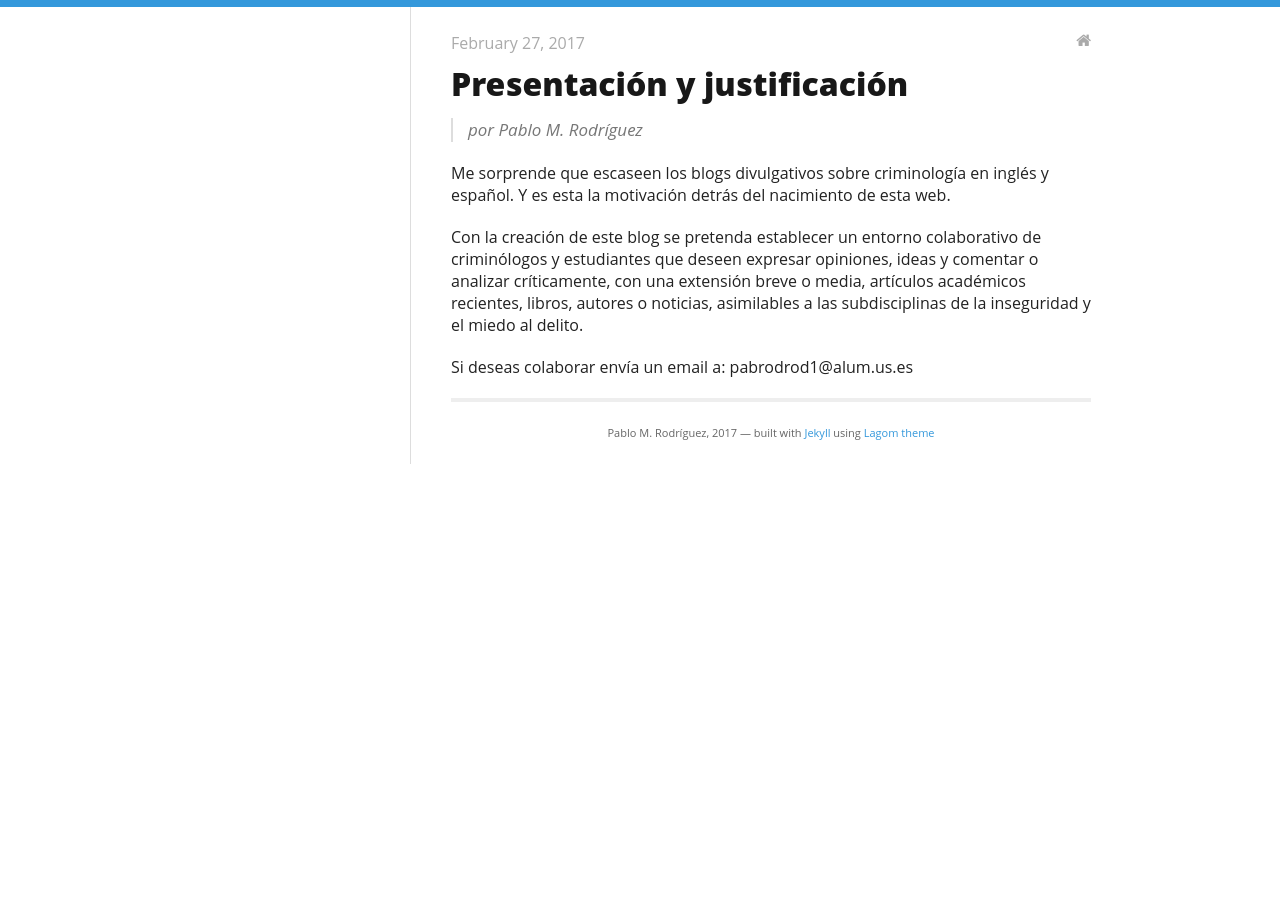
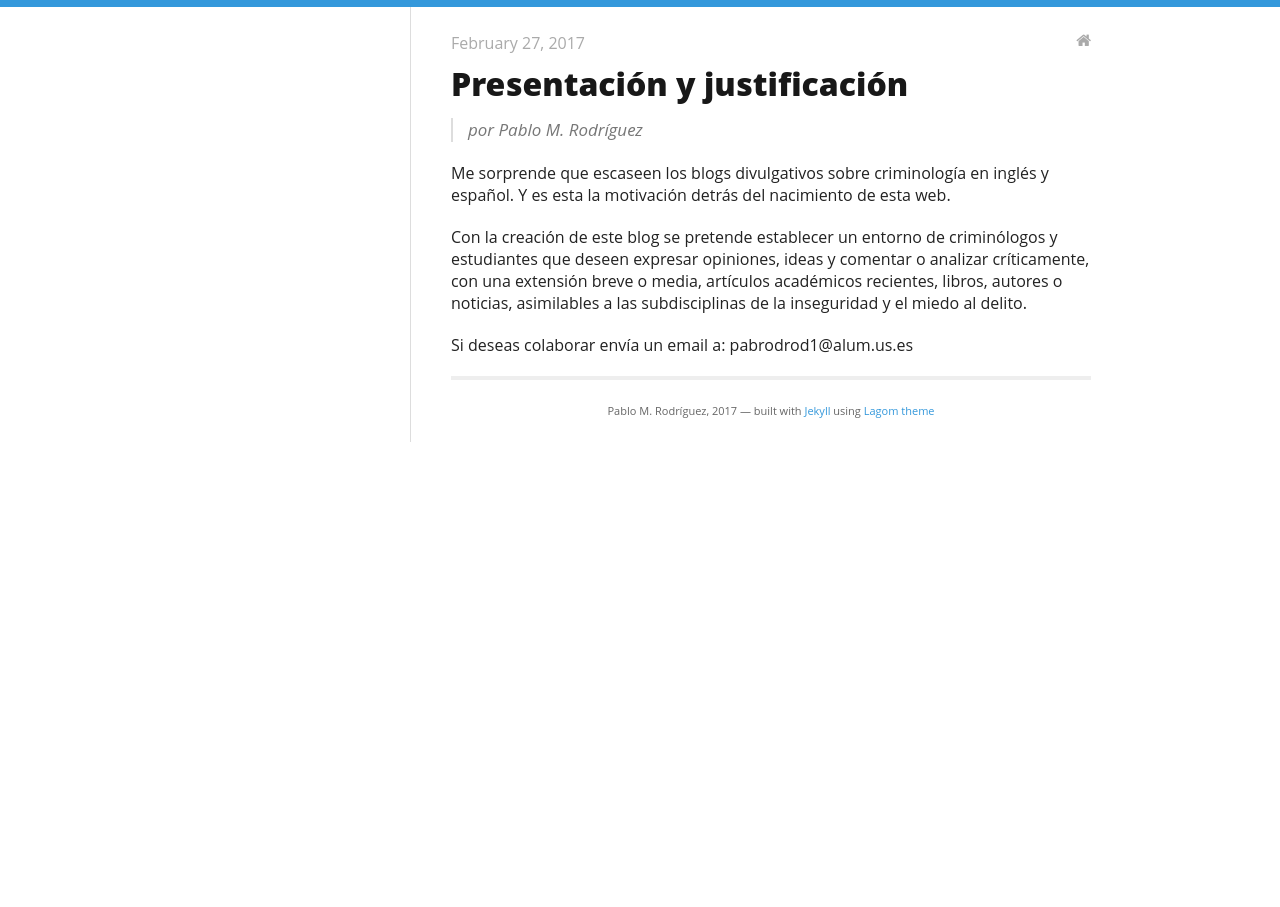
Before and after one commit to fearofcrime/fearofcrime.github.io, a Jekyll site: the page built from _posts/2017-02-27-presentacion.md, in a window 1280 px wide. Built offline with Jekyll 4.4.1, drawn with Linux system fonts in a browser that asks for light colours; nearby versions of some CDN libraries; some web fonts are replaced.

Commit message:
Update 2017-02-27-presentacion.md

```diff
--- a/_posts/2017-02-27-presentacion.md
+++ b/_posts/2017-02-27-presentacion.md
@@ -9,7 +9,7 @@ categories:
 
 <p>Me sorprende que escaseen los blogs divulgativos sobre criminología en inglés y español. Y es esta la motivación detrás del nacimiento de esta web.</p>
 
-<p>Con la creación de este blog se pretenda establecer un entorno colaborativo de criminólogos y estudiantes que deseen expresar opiniones, ideas y comentar o analizar críticamente, con una extensión breve o media, artículos académicos recientes, libros, autores o noticias, asimilables a las subdisciplinas de la inseguridad y el miedo al delito.</p>
+<p>Con la creación de este blog se pretende establecer un entorno de criminólogos y estudiantes que deseen expresar opiniones, ideas y comentar o analizar críticamente, con una extensión breve o media, artículos académicos recientes, libros, autores o noticias, asimilables a las subdisciplinas de la inseguridad y el miedo al delito.</p>
 
 <p>Si deseas colaborar envía un email a: pabrodrod1@alum.us.es</p>
 
```
